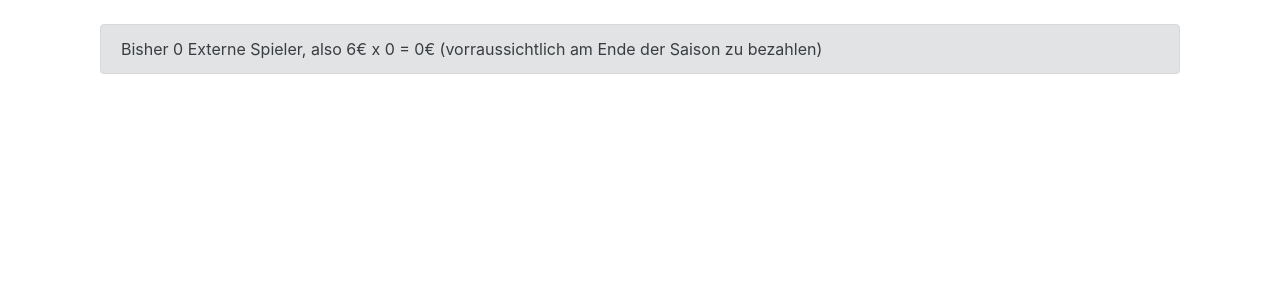
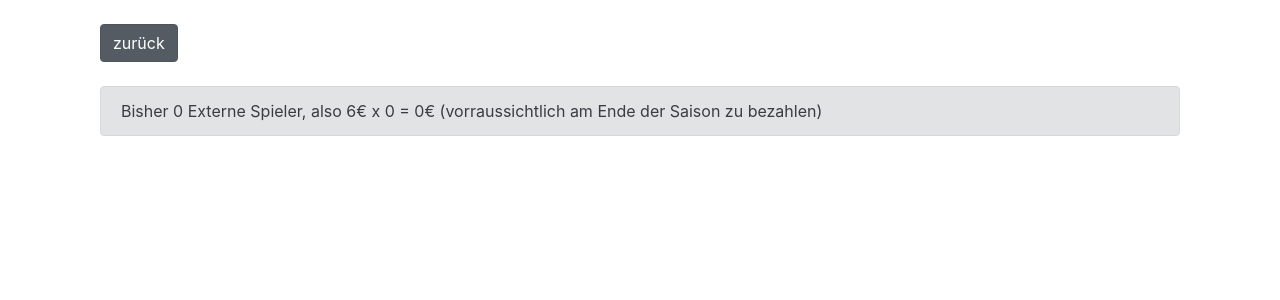
Before and after one commit to johannakch/otc-repo, a Django app: page /app/show_depts/ in a window 1280 px wide. Shown: the part 56-356 px from the top of the page. Run offline with Django 3.2, Linux system fonts and the light colour scheme; the visitor is signed in with stand-in values (Sample User, id 1); data that the repository does not hold is empty; some libraries are stand-ins or nearby versions.

Commit message:
aaand some more changes

```diff
--- a/otc/app/utils.py
+++ b/otc/app/utils.py
@@ -75,9 +75,7 @@ class EventCalendar(HTMLCalendar):
                         new_time = (datetime.datetime(event.day.year, event.day.month, event.day.day) + timedelta(
                             hours=i + h)).time()
                         new_event = deepcopy(event)
-                        print(type(new_event))
                         new_event.start_time = new_time
-                        print(new_event, new_event.start_time)
                         self.morethanonehour.append(new_event)
 
             s = ''.join(self.formatday(d, wd, m, y, events, i) for (d, wd, m, y) in theweek)
--- a/otc/templates/app/index.html
+++ b/otc/templates/app/index.html
@@ -18,10 +18,10 @@
                 <a class="nav-link" href="{% url 'password_change' %}">Passwort ändern</a>
             </li>
             <li class="nav-item">
-                <a class="nav-link" href="{% url 'logout' %}">Logout</a>
+                <a class="nav-link" href="{% url 'show_depts' %}">Meine Reservierungen</a>
             </li>
             <li class="nav-item">
-                <a class="nav-link" href="{% url 'show_depts' %}">Meine Reservierungen</a>
+                <a class="nav-link" href="{% url 'logout' %}">Logout</a>
             </li>
         </ul>
     </div>
--- a/otc/templates/app/show_depts.html
+++ b/otc/templates/app/show_depts.html
@@ -33,11 +33,21 @@
 <div class="container">
     <div class="row">
         <div class="col-sm">
-            <div class="alert alert-secondary" role="alert">Bisher {{ exts }} Externe Spieler, also 6€ x {{exts}} = {{sum}}€
+            <a href="{% url 'index' %}" class="btn btn-secondary active" data-toggle="tooltip"
+               data-placement="right" role="button" aria-pressed="true">zurück</a>
+        </div>
+    </div>
+    <br/>
+    <div class="row">
+        <div class="col-sm">
+            <div class="alert alert-secondary" role="alert">Bisher {{ exts }} Externe Spieler, also 6€ x {{exts}} =
+                {{sum}}€
                 (vorraussichtlich am Ende der Saison zu bezahlen)
             </div>
         </div>
     </div>
+
+    <br/>
     {% for event in events %}
     <div class="row">
         <div class="col-sm-2">
@@ -73,8 +83,8 @@
     </div>
     {% endfor %}
 
-{% else %}
-{% include "not_registered.html" %}
-{% endif %}
+    {% else %}
+    {% include "not_registered.html" %}
+    {% endif %}
 </div>
 {% endblock %}
```
